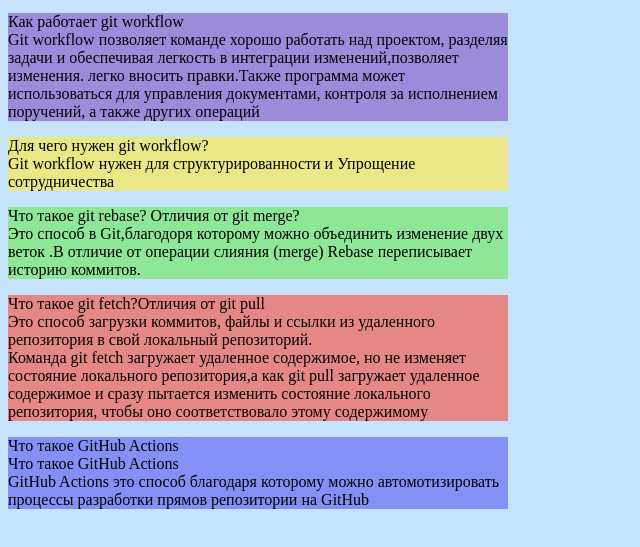
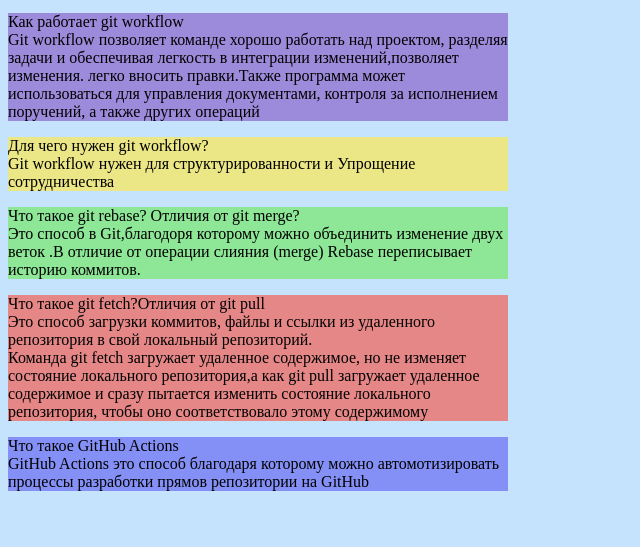
Before and after one commit to Shakhiizada/shpractise, a plain HTML site: page index.html in a window 1280 px wide. Shown: the part 137-684 px from the top of the page, without its empty margins (0-640 px from the left). Drawn offline with Linux system fonts and the light colour scheme.

Commit message:
Update index.html

```diff
--- a/index.html
+++ b/index.html
@@ -17,7 +17,7 @@
         <p class="four">Что такое git rebase? Отличия от git merge?<br>Это способ в Git,благодоря которому можно объединить изменение двуx веток .В отличие от операции слияния (merge) Rebase переписывает историю коммитов.</p>
         <p class="fifth">Что такое git fetch?Отличия от git pull<br>Это способ загрузки коммитов, файлы и ссылки из удаленного репозитория в свой локальный репозиторий.<br>Команда git fetch загружает удаленное содержимое,
             но не изменяет состояние локального репозитория,a как git pull загружает удаленное содержимое и сразу пытается изменить состояние локального репозитория, чтобы оно соответствовало этому содержимому</p>
-        <p class="six">Что такое GitHub Actions<br>Что такое GitHub Actions<br>GitHub Actions это способ благодаря которому можно автомотизировать процессы разработки прямов репозитории на GitHub</p>
+        <p class="six">Что такое GitHub Actions<br>GitHub Actions это способ благодаря которому можно автомотизировать процессы разработки прямов репозитории на GitHub</p>
     </div>
 </body>
 </html>
```
